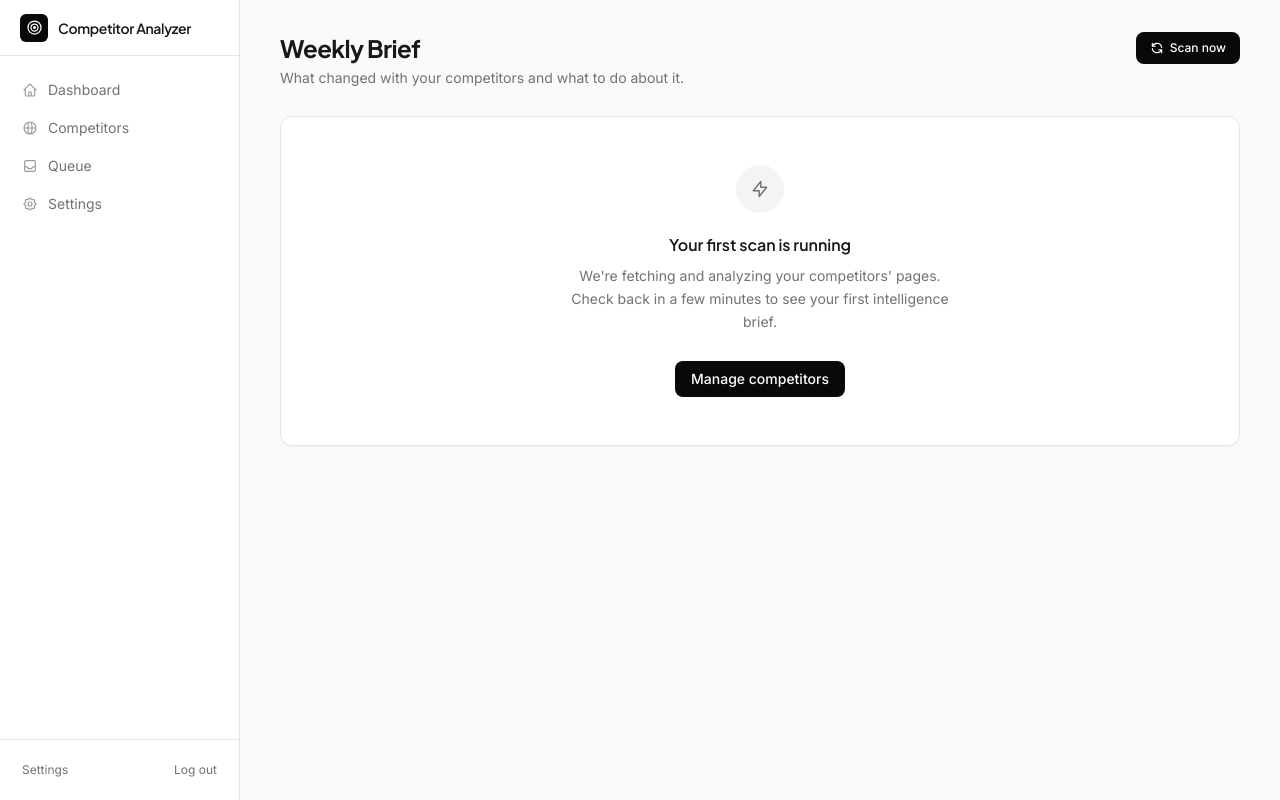
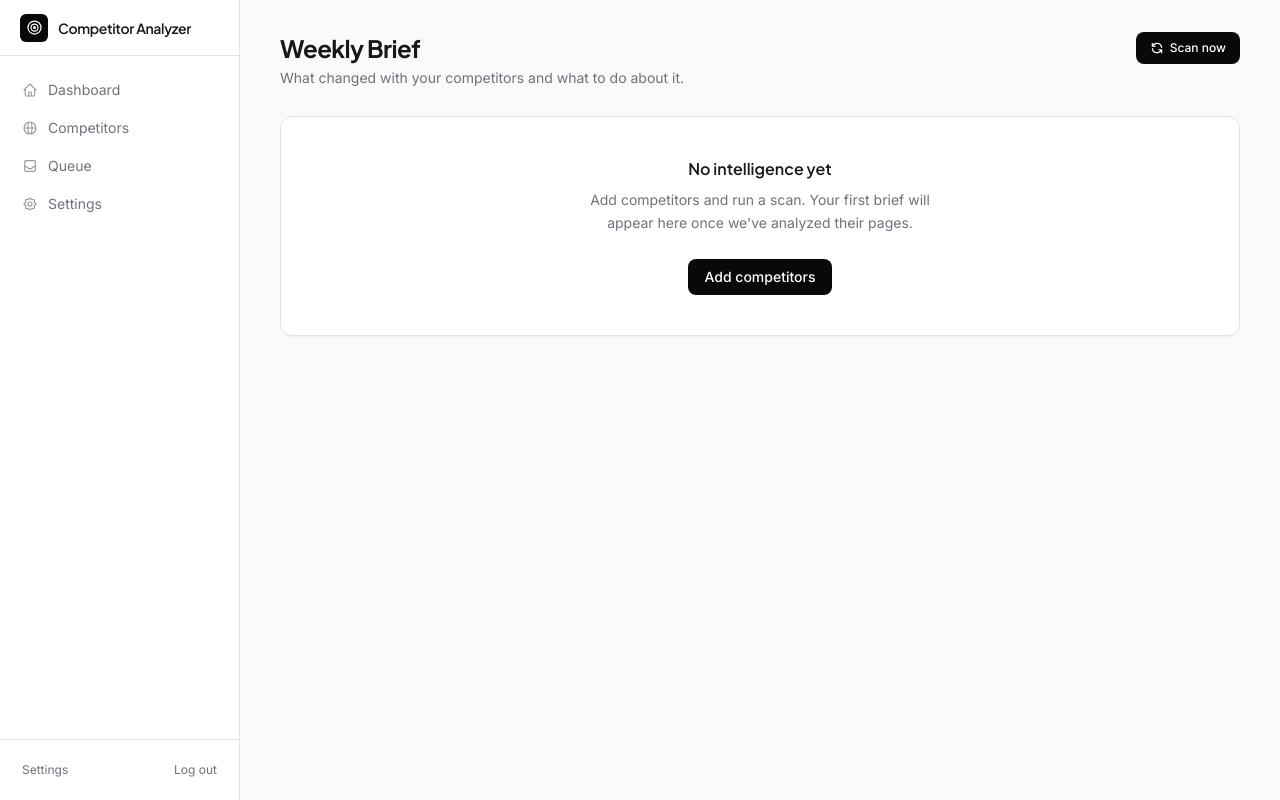
Before and after one commit to IManss-ai/competitor-analyzer, a FastAPI app: template templates/dashboard.html in a window 1280 px wide. Run offline with FastAPI, Linux system fonts and the light colour scheme; the template is opened without the code that fills it, so the values that code supplies are empty; some libraries are stand-ins or nearby versions.

Commit message:
style(design): F2+F5 — remove icon-in-circle empty states, reduce padding
Co-Authored-By: Claude Sonnet 4.6 <noreply@anthropic.com>

```diff
--- a/templates/dashboard.html
+++ b/templates/dashboard.html
@@ -66,21 +66,16 @@
     <!-- Intelligence feed -->
     {% if not events %}
     <!-- Empty state -->
-    <div class="bg-white border border-zinc-200 rounded-xl shadow-sm p-12 text-center">
-        <div class="inline-flex items-center justify-center w-12 h-12 rounded-full bg-zinc-100 mb-5">
-            <svg class="w-5 h-5 text-zinc-500" fill="none" stroke="currentColor" stroke-width="1.75" viewBox="0 0 24 24">
-                <path stroke-linecap="round" stroke-linejoin="round" d="M13 10V3L4 14h7v7l9-11h-7z"/>
-            </svg>
-        </div>
-        <h2 class="font-display font-semibold text-zinc-900 text-base mb-2">Your first scan is running</h2>
+    <div class="bg-white border border-zinc-200 rounded-xl shadow-sm px-8 py-10 text-center">
+        <h2 class="font-display font-semibold text-zinc-900 text-base mb-2">No intelligence yet</h2>
         <p class="text-sm text-zinc-500 leading-relaxed max-w-sm mx-auto">
-            We're fetching and analyzing your competitors' pages. Check back in a few minutes to see your first intelligence brief.
+            Add competitors and run a scan. Your first brief will appear here once we've analyzed their pages.
         </p>
-        <div class="mt-7">
+        <div class="mt-6">
             <a href="/competitors"
                class="inline-flex items-center bg-zinc-950 text-white text-sm font-medium py-2 px-4 rounded-lg
                       hover:bg-zinc-800 transition-colors">
-                Manage competitors
+                Add competitors
             </a>
         </div>
     </div>
```
Also changed, not shown: templates/queue.html (+4 -9 lines).
